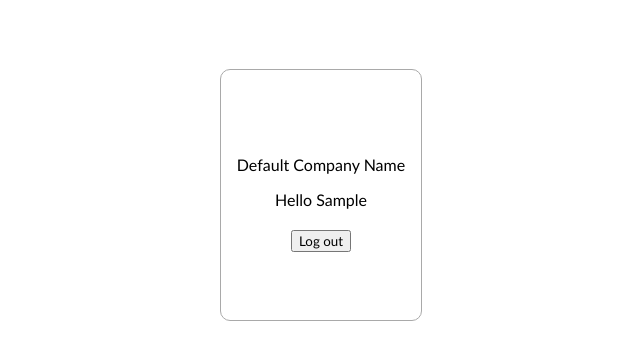
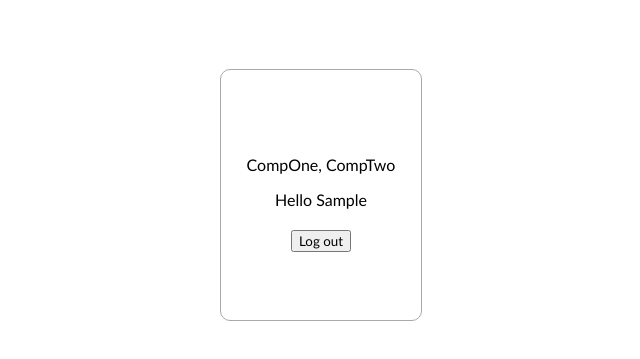
Before and after one commit to a-taranenko/myt, a React (Create React App) app: page / in a window 1280 px wide. Both pictures are taken after typing "Sample", "Sample123" into the empty fields and a click on the button "Log In". Shown: the part 205-564 px from the top of the page, without its empty margins (319-959 px from the left). Built offline with nearby package versions, Linux system fonts and the light colour scheme.

Commit message:
Added roles in App, companies in Main state

```diff
--- a/src/App.js
+++ b/src/App.js
@@ -11,7 +11,8 @@ class App extends Component {
     this.state = {
       logged: false,
       username: "",
-      password: ""
+      password: "",
+      role: ""
     }
   }
 
@@ -30,12 +31,20 @@ class App extends Component {
   login = (e) => {
     e.preventDefault()
 
-    // Have to somehow actually log in a user before changing state
+    if (this.loginEntryCheck()) {
+      // Have to somehow actually log in a user before changing state
+      // This is where we call the db to determine who is logging in
+      // Here, we should know determine the role of the user
+      // We should also deal with situations where we cannot find a user
 
-    if (this.loginEntryCheck()) {
+      // The following is only temporary
+      let role = ""
+      if (this.state.username === 'Anton' || this.state.username === 'Tantely') role = "admin"
+
       this.setState({
         logged: true,
-        password: ""
+        password: "",
+        role: role
       })
     }
   }
@@ -44,7 +53,8 @@ class App extends Component {
     this.setState({
       logged: false,
       username: "",
-      password: ""
+      password: "",
+      role: ""
     })
   }
 
--- a/src/Main.js
+++ b/src/Main.js
@@ -6,34 +6,34 @@ class Main extends Component {
     super(props)
 
     this.state = {
-      companyName: "",
-      superUser: false
+      companies: []
     }
   }
 
   componentWillMount() {
     // The following is just temporary
-    // Need to call db to get the following info
-    let companyName, superUser
-    if (this.props.username === 'Anton' || this.props.username === 'Tantely') {
-      companyName = 'MyT'
-      superUser = true
-    } else {
-      companyName = 'Default Company Name'
-      superUser = false
-    }
+    // Need to call db to get company data for the logged user
+    let companies = ['CompOne, CompTwo']
+    if (this.props.username === 'Anton' || this.props.username === 'Tantely') companies.push('MyT')
 
     this.setState({
-      companyName: companyName,
-      superUser: superUser
+      companies: [...companies]
     })
   }
 
+  renderCompany = (company, index) => {
+    return (
+      <p key={index}>{company}</p>
+    )
+  }
+
   render() {
+    let companyList = this.state.companies.map((company, index) => this.renderCompany(company, index))
+
     return (
       <div className="main-container">
         <div className="content-container">
-          <p>{this.state.companyName}</p>
+          {companyList}
           <p>Hello {this.props.username}</p>
           <button id="logout-button" onClick={this.props.logout}>Log out</button>
         </div>
```
